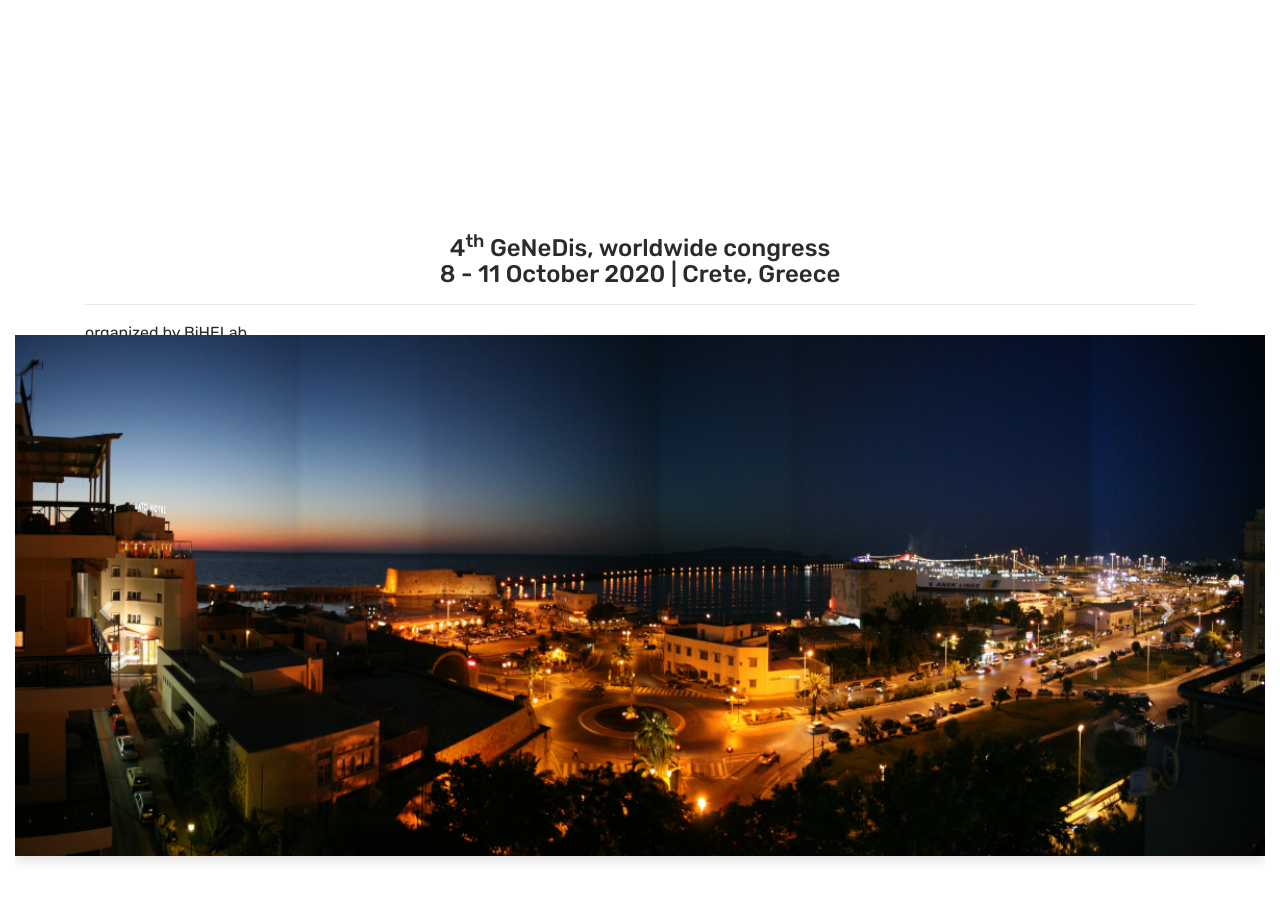
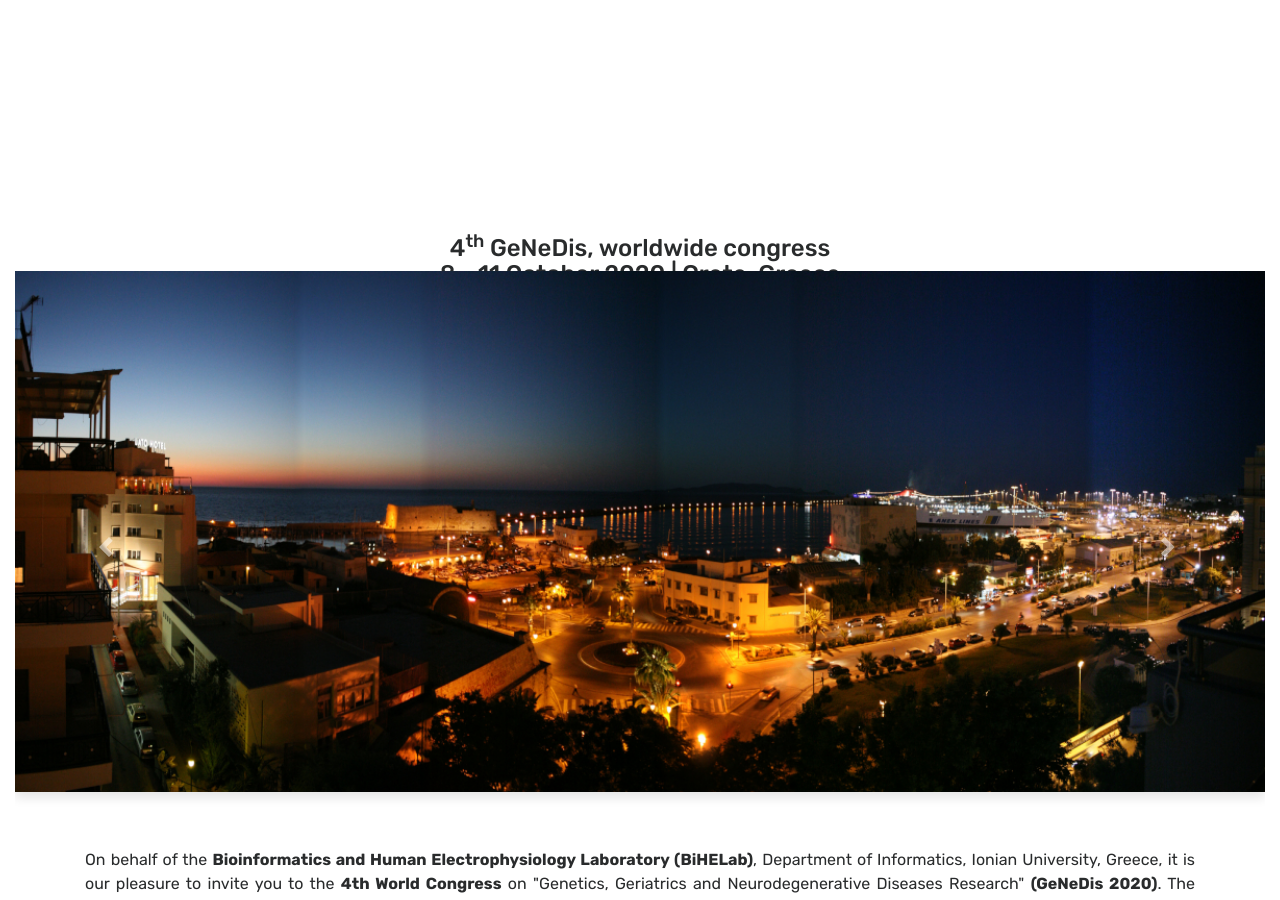
Before and after one commit to Covide-1797/genedis, a Jekyll site: the page built from index.html, in a window 1280 px wide and 900 px high. Built offline with Jekyll 4.4.1, drawn with Linux system fonts in a browser that asks for light colours; the list of posts is cut into pages by our own code.

Commit message:
Update default.html

```diff
--- a/_layouts/default.html
+++ b/_layouts/default.html
@@ -145,11 +145,6 @@
             <br>
             8 - 11 October 2020 | Crete, Greece
             <hr>
-            <p class="">
-                organized by BiHELab
-                <br>
-                Hosted by FORTH
-            </p>
         </p>
         {{ content }}
     </div>
```
